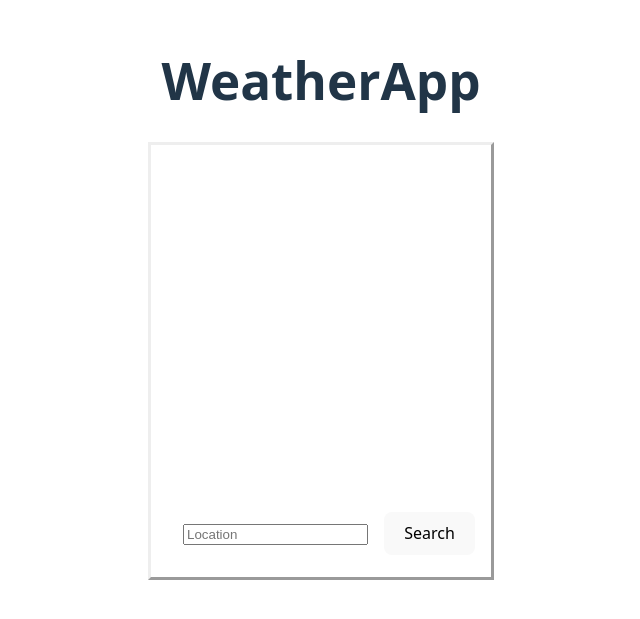
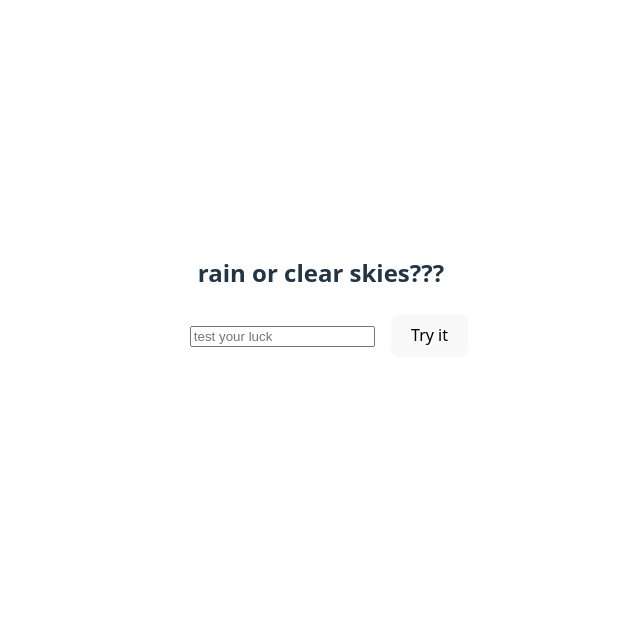
Before and after one commit to NightgaleX/WeatherApp, a React (Vite) app: page / in a window 1280 px wide. Shown: the part 101-720 px from the top of the page, without its empty margins (319-959 px from the left). Built offline with nearby package versions, Linux system fonts and the light colour scheme.

Commit message:
Added basic structure for a forecast section

```diff
--- a/src/App.jsx
+++ b/src/App.jsx
@@ -1,51 +1,82 @@
 import { useState } from "react";
-// import reactLogo from "./assets/react.svg";
-// import viteLogo from "/vite.svg";
 import "./App.css";
 
-function App() {
-  const [
-    ,/*count*/
-    /*setCount*/
-  ] = useState(0);
+function WeatherApp() {
+  const [city, setCity] = useState("");
+
+  const [weather, setWeather] = useState(null);
+
+  const getWAppData = async () => {
+    const res = await fetch(`http://goweather.xyz/weather/${city}`);
+    const data = await res.json();
+
+    setWeather(data);
+    console.log(city);
+  };
 
   return (
-    <>
-      <div>
-        <h1 id="header">WeatherApp</h1>
-      </div>
-      <div id="container">
+    <div>
+      <h2>rain or clear skies???</h2>
+      <input
+        type="text"
+        value={city}
+        onChange={(e) => setCity(e.target.value)}
+        onKeyDown={(e) => {
+          if (e.key === "Enter") {
+            getWAppData();
+          }
+        }}
+        placeholder="test your luck"
+      />
+      <button onClick={getWAppData}>Try it</button>
+
+      {weather && (
         <div>
-          <input id="Searchbar" placeholder="Location" />
-          <button id="Submit" type="submit">
-            Search
-          </button>
+          <div className="forecastBox">
+            {/* tomorrow */}
+            <p>A weather icon</p>
+            <p>{weather.temperature}</p>
+            <p>{weather.wind}</p>
+          </div>
+          <div className="forecastBox">
+            {/* Day after tomorrow */}
+            <p>A weather icon</p>
+            <p>{weather.temperature}</p>
+            <p>{weather.wind}</p>
+          </div>
+          <div className="forecastBox">
+            {/* Day after that day */}
+            <p>A weather icon</p>
+            <p>{weather.temperature}</p>
+            <p>{weather.wind}</p>
+          </div>
         </div>
-      </div>
-      {/* <div>
-        <a href="https://vite.dev" target="_blank">
-          <img src={viteLogo} className="logo" alt="Vite logo" />
-        </a>
-        <a href="https://react.dev" target="_blank">
-          <img src={reactLogo} className="logo react" alt="React logo" />
-        </a>
-      </div>
-      <h1>Vite + React</h1>
-      <div className="card">
-        <button onClick={() => setCount((count) => count + 1)}>
-          count is {count}
-        </button>
-        <p>
-          Edit <code>src/App.jsx</code> and save to test HMR
-        </p>
-      </div>
-      <p className="read-the-docs">
-        Click on the Vite and React logos to learn more
-      </p>
-      <h1>Test</h1>
-      </p> */}
-    </>
+      )}
+    </div>
   );
 }
 
-export default App;
+export default WeatherApp;
+
+/*{weather && (
+        <div>
+          <div className="forecastBox">
+            { tomorrow }
+            <p>A weather icon</p>
+            <p>{weather.temperature}</p>
+            <p>{weather.wind}</p>
+          </div>
+          <div className="forecastBox">
+            { Day after tomorrow }
+            <p>A weather icon</p>
+            <p>{weather.temperature}</p>
+            <p>{weather.wind}</p>
+          </div>
+          <div className="forecastBox">
+            { Day after that day }
+            <p>A weather icon</p>
+            <p>{weather.temperature}</p>
+            <p>{weather.wind}</p>
+          </div>
+        </div>
+      )} */
```
